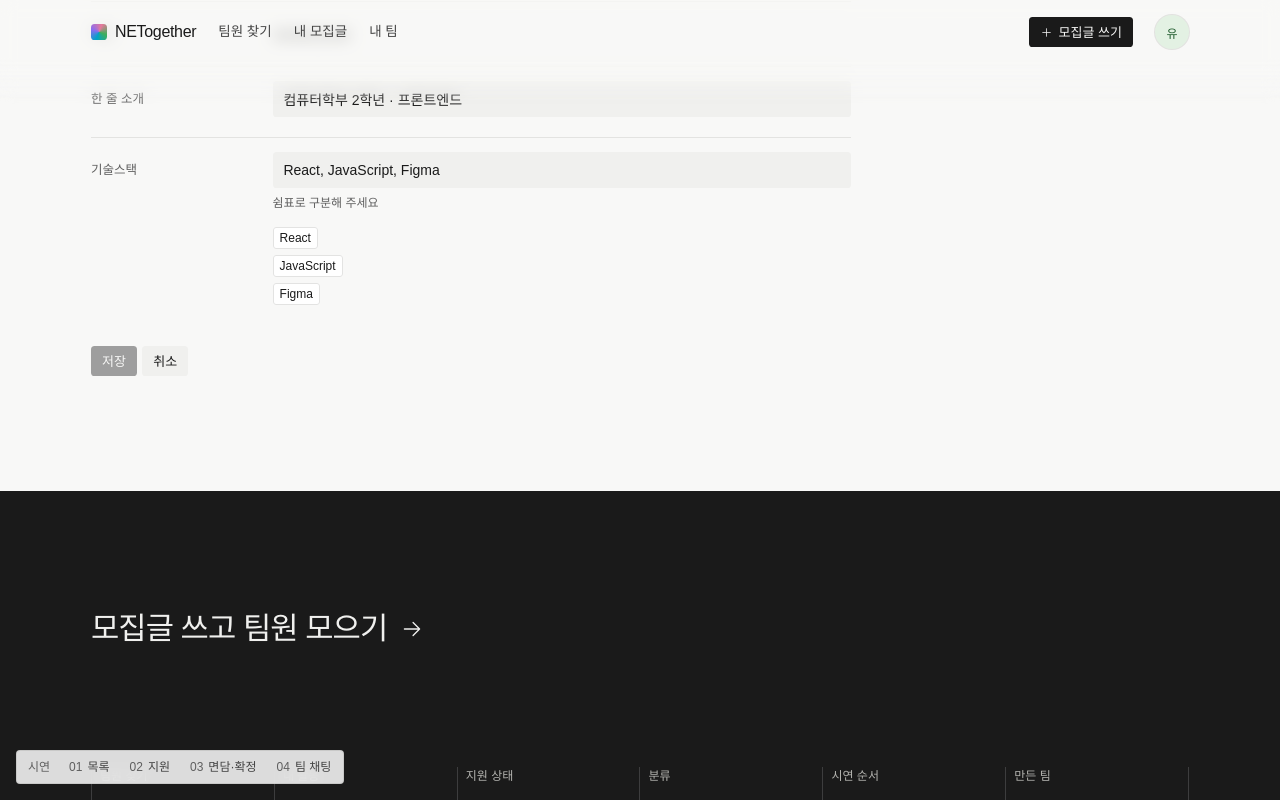
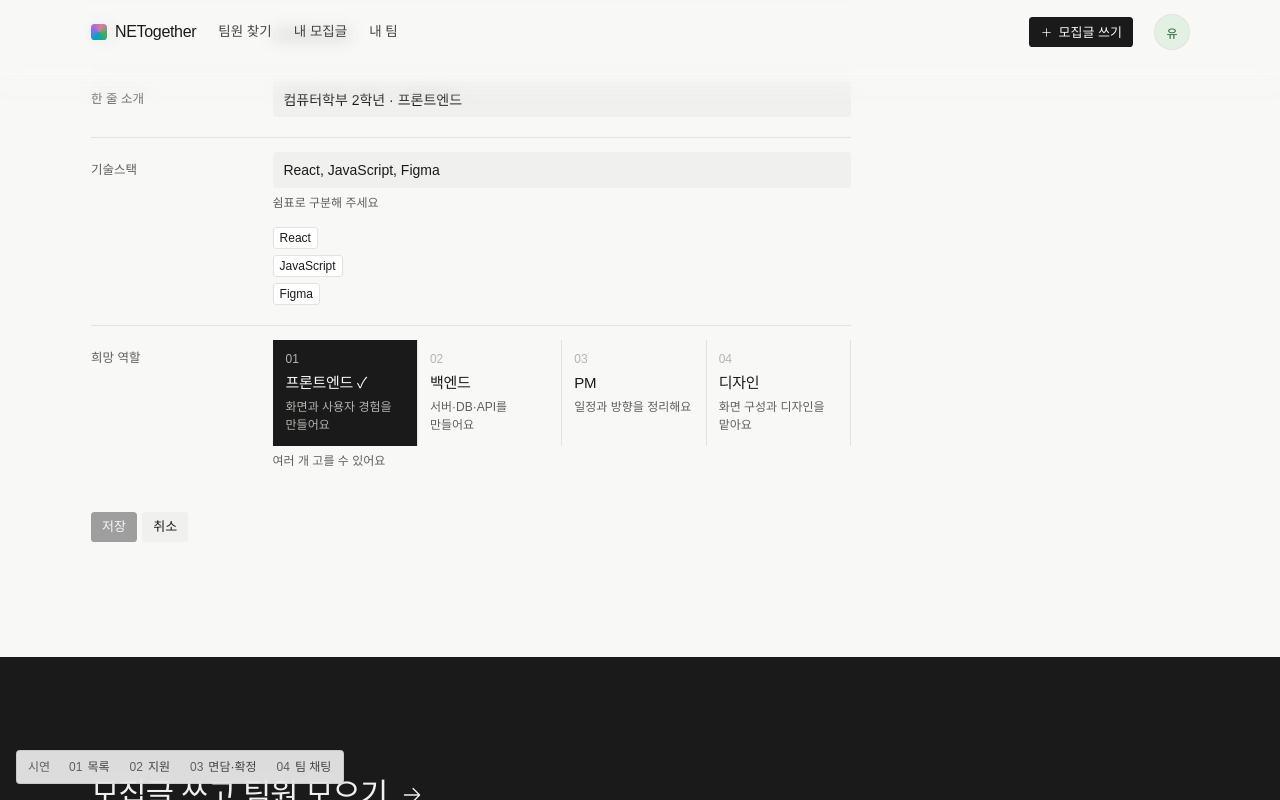
Before and after one commit to zlnzzaro/NetsMoa, a React (Vite) app in the folder frontend/: page /me in a window 1280 px wide. Both pictures are taken after a click on the button "정보 수정". Shown: the part 509-1309 px from the top of the page. Built offline with nearby package versions, Linux system fonts and the light colour scheme; a web font is replaced by a local one.

Commit message:
feat(frontend): 정보 수정 폼에서 희망 역할 고르기
- 기술스택 아래에 RolePicker, [저장]으로 다른 값과 같이 저장
- 역할만 바꿔도 저장 버튼이 켜짐, [취소]하면 되돌아감

```diff
--- a/frontend/src/components/me/ProfileForm.jsx
+++ b/frontend/src/components/me/ProfileForm.jsx
@@ -1,8 +1,9 @@
-// 내 정보 화면의 '정보 수정' 폼. 닉네임·한 줄 소개·기술스택을 고칠 수 있어요.
+// 내 정보 화면의 '정보 수정' 폼. 닉네임·한 줄 소개·기술스택·희망 역할을 고칠 수 있어요.
 // 이메일과 학번은 바꿀 수 없어서 글씨로만 보여 줘요.
 // me: 지금 내 정보 / onSaved: 저장 끝났을 때 / onCancel: 취소 눌렀을 때
 import { useState } from 'react'
 import SkillChips from '../common/SkillChips'
+import RolePicker from './RolePicker'
 import { useMe } from '../../context/MeContext'
 import { useToast } from '../../context/ToastContext'
 import { splitComma } from '../../utils/post'
@@ -14,6 +15,7 @@ export default function ProfileForm({ me, onSaved, onCancel }) {
   const [nickname, setNickname] = useState(me.nickname)
   const [bio, setBio] = useState(me.bio || '')
   const [skillsText, setSkillsText] = useState(me.skills.join(', '))
+  const [roles, setRoles] = useState(me.roles)
   const [nickTaken, setNickTaken] = useState(false) // 중복 닉네임 오류
   const [error, setError] = useState('') // 그 밖의 오류
   const [saving, setSaving] = useState(false)
@@ -21,7 +23,8 @@ export default function ProfileForm({ me, onSaved, onCancel }) {
   const nick = nickname.trim()
   const nickOk = nick.length >= 2 && nick.length <= 12
   const skills = [...new Set(splitComma(skillsText))] // 같은 기술을 두 번 적어도 한 번만
-  const changed = nick !== me.nickname || bio.trim() !== (me.bio || '') || skills.join(',') !== me.skills.join(',')
+  const changed = nick !== me.nickname || bio.trim() !== (me.bio || '') || skills.join(',') !== me.skills.join(',') ||
+    roles.join(',') !== me.roles.join(',')
   const canSave = nickOk && changed && !saving
 
   const submit = async (e) => {
@@ -30,7 +33,7 @@ export default function ProfileForm({ me, onSaved, onCancel }) {
     setSaving(true)
     setError('')
     try {
-      await saveProfile({ nickname: nick, bio: bio.trim(), skills })
+      await saveProfile({ nickname: nick, bio: bio.trim(), skills, roles })
       toast('내 정보를 저장했어요')
       onSaved()
     } catch (err) {
@@ -74,6 +77,13 @@ export default function ProfileForm({ me, onSaved, onCancel }) {
           {skills.length > 0 && <SkillChips skills={skills} className="d-stack" />}
         </div>
       </div>
+      <div className="frow">
+        <span className="lab" id="me-roles">희망 역할</span>
+        <div>
+          <RolePicker value={roles} onChange={setRoles} labelledBy="me-roles" />
+          <small>여러 개 고를 수 있어요</small>
+        </div>
+      </div>
 
       {error && <p className="err">{error}</p>}
       <div className="form-foot pair">
```
